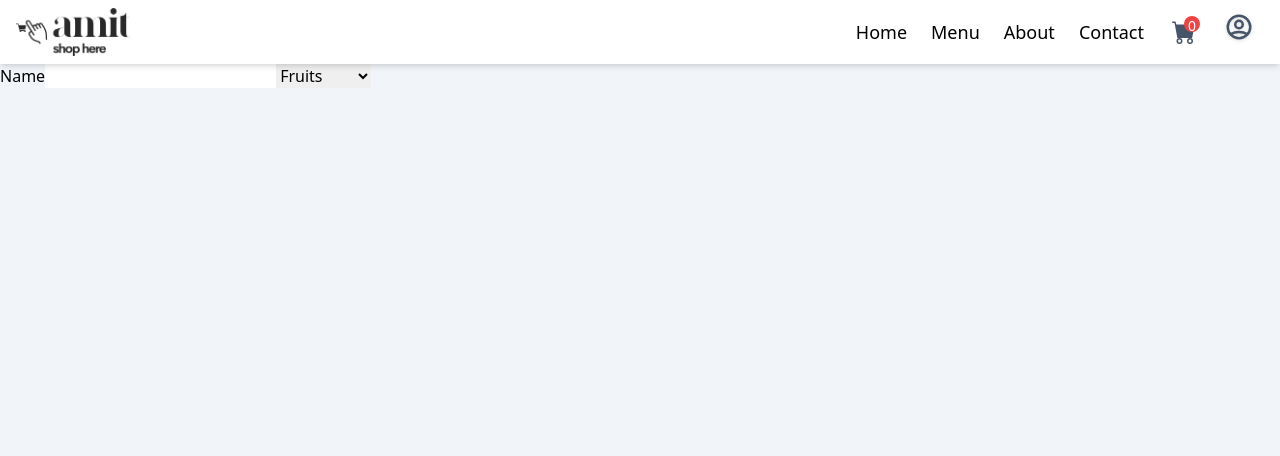
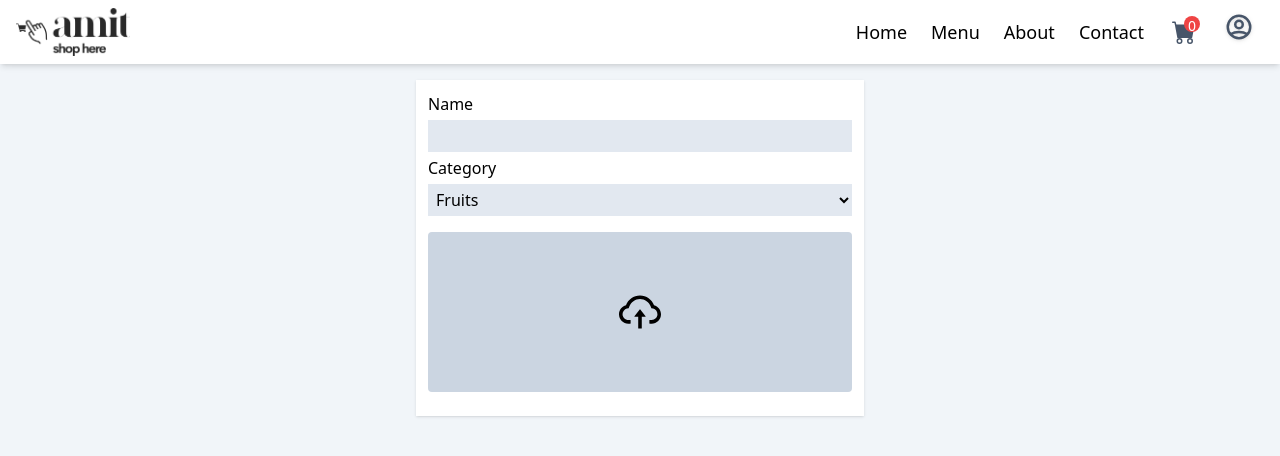
Before and after one commit to neelendrareddy9001/food-store-responsive, a React (Create React App) app in the folder frontend/: page /newproduct in a window 1280 px wide. Shown: the top 456 px of the page. Built offline with nearby package versions, Linux system fonts and the light colour scheme.

Commit message:
Added category iems

```diff
--- a/frontend/src/components/Login.js
+++ b/frontend/src/components/Login.js
@@ -12,7 +12,8 @@ const Login = () => {
   const [data, setData] = useState({
     email : "",
     password : "",
-  })
+  });
+
   const navigate = useNavigate();
 
   const userData = useSelector(state => state)
--- a/frontend/src/components/NewProduct.js
+++ b/frontend/src/components/NewProduct.js
@@ -1,19 +1,27 @@
 import React from 'react';
+
+//import React-icons
+import {AiOutlineCloudUpload} from 'react-icons/ai';
 
 const NewProduct = () => {
   return (
-    <div>
-      <form>
+    <div className='p-4'>
+      <form className='m-auto w-full max-w-md shadow p-3 flex flex-col bg-white'>
         <label htmlFor='name'>Name</label>
-        <input type={"text"} name='name' />
+        <input type={"text"} name='name'className='bg-slate-200 p-1 my-1' />
 
-        <select>
+        <label htmlFor='categor'>Category</label>
+        <select className='bg-slate-200 p-1 my-1' id='category'>
           <option>Fruits</option>
           <option>Vegetable</option>
           <option>Icream</option>
           <option>Dosa</option>
           <option>Pizza</option>
         </select>
+
+        <div className='h-40 w-full bg-slate-300 rounded my-3 flex items-center justify-center'>
+          <span className='text-5xl'><AiOutlineCloudUpload /></span>
+        </div>
       </form>
     </div>
   )
--- a/frontend/src/components/Signup.js
+++ b/frontend/src/components/Signup.js
@@ -97,7 +97,7 @@ const Signup = () => {
             <div className='absolute bottom-0 h-1/3 bg-opacity-50 bg-slate-500 w-full text-center'>
               <p className='text-sm p-1 text-white'>Upload</p>
             </div>
-            <input type={"file"} id='profileImage' accept='image/' className='hidden' onChange={handleUploadProfileImage} />
+            <input type={"file"} id='profileImage' accept='image/*' className='hidden' onChange={handleUploadProfileImage} />
           </label>
         </div>
 
```
